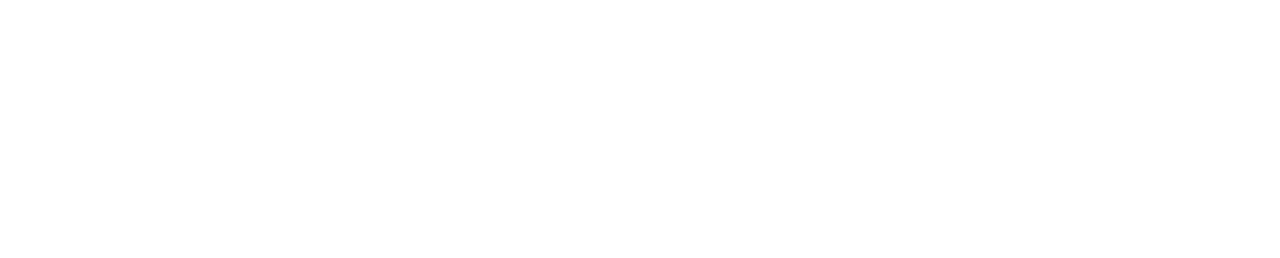
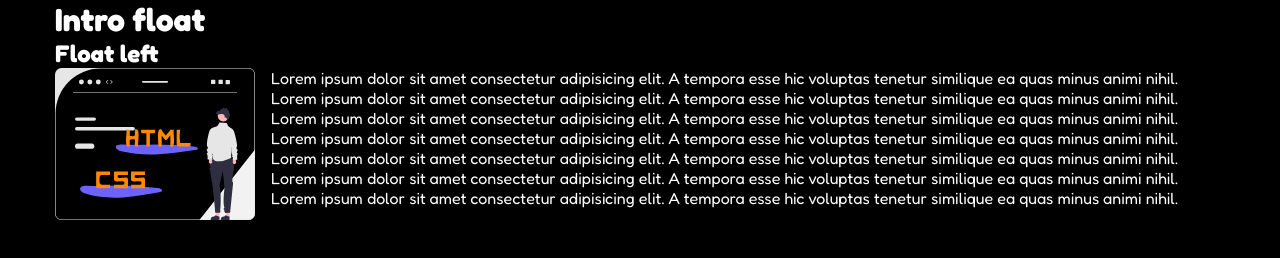
Before and after one commit to vgianluca96/live-float, a plain HTML site: page index.html in a window 1280 px wide. Drawn offline with Linux system fonts and the light colour scheme.

Commit message:
paragrafo float left

```diff
--- a/css/style.css
+++ b/css/style.css
@@ -3,3 +3,20 @@
     padding: 0;
     box-sizing: border-box;
 }
+
+body {
+    font-family: 'Fredoka', sans-serif;
+    background-color: black;
+    color: white;
+}
+
+.container{
+    max-width: 1170px;
+    margin: auto;
+}
+
+.section_left img {
+    width: 200px;
+    float: left;
+    margin-right: 1rem;
+}
--- a/index.html
+++ b/index.html
@@ -5,10 +5,34 @@
     <meta name="viewport" content="width=device-width, initial-scale=1.0">
     <title>Live Float</title>
     <link rel="stylesheet" href="./css/style.css">
+
+    <link rel="preconnect" href="https://fonts.googleapis.com">
+    <link rel="preconnect" href="https://fonts.gstatic.com" crossorigin>
+    <link href="https://fonts.googleapis.com/css2?family=Fredoka:wght@400;700&display=swap" rel="stylesheet">
 </head>
 <body>
 
+    <main class="container">
 
+        <h1>Intro float</h1>
+
+        <section class="section_left">
+
+            <h2>Float left</h2>
+            <img src="./img/image1.svg" alt="img1">
+            <div>
+                <p>Lorem ipsum dolor sit amet consectetur adipisicing elit. A tempora esse hic voluptas tenetur similique ea quas minus animi nihil.</p>
+                <p>Lorem ipsum dolor sit amet consectetur adipisicing elit. A tempora esse hic voluptas tenetur similique ea quas minus animi nihil.</p>
+                <p>Lorem ipsum dolor sit amet consectetur adipisicing elit. A tempora esse hic voluptas tenetur similique ea quas minus animi nihil.</p>
+                <p>Lorem ipsum dolor sit amet consectetur adipisicing elit. A tempora esse hic voluptas tenetur similique ea quas minus animi nihil.</p>
+                <p>Lorem ipsum dolor sit amet consectetur adipisicing elit. A tempora esse hic voluptas tenetur similique ea quas minus animi nihil.</p>
+                <p>Lorem ipsum dolor sit amet consectetur adipisicing elit. A tempora esse hic voluptas tenetur similique ea quas minus animi nihil.</p>
+                <p>Lorem ipsum dolor sit amet consectetur adipisicing elit. A tempora esse hic voluptas tenetur similique ea quas minus animi nihil.</p>
+            </div>
+
+        </section>
+
+    </main>
 
 </body>
 </html>
```
